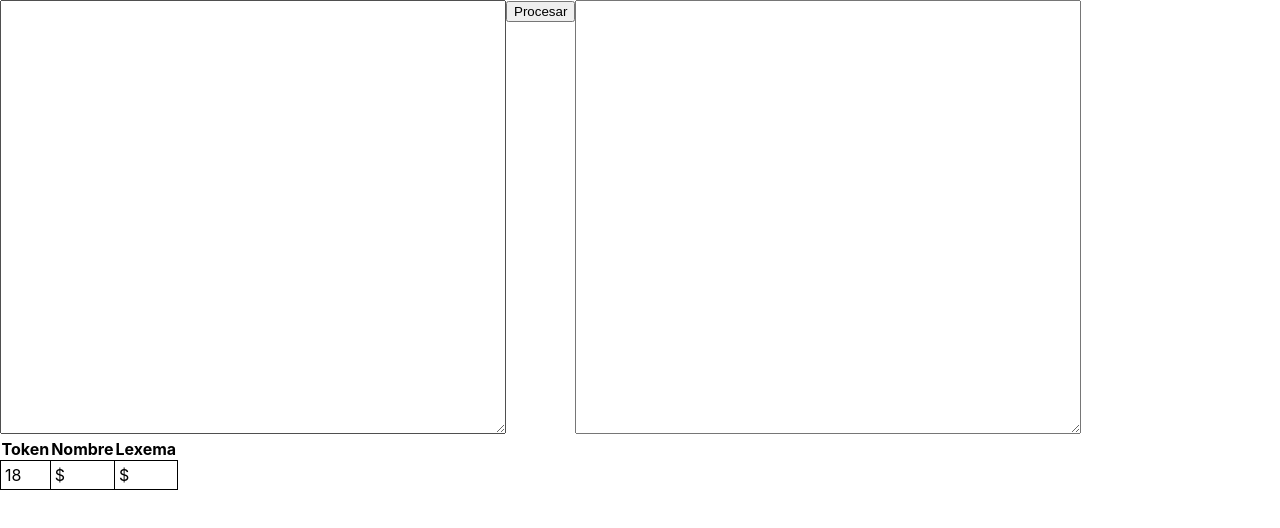
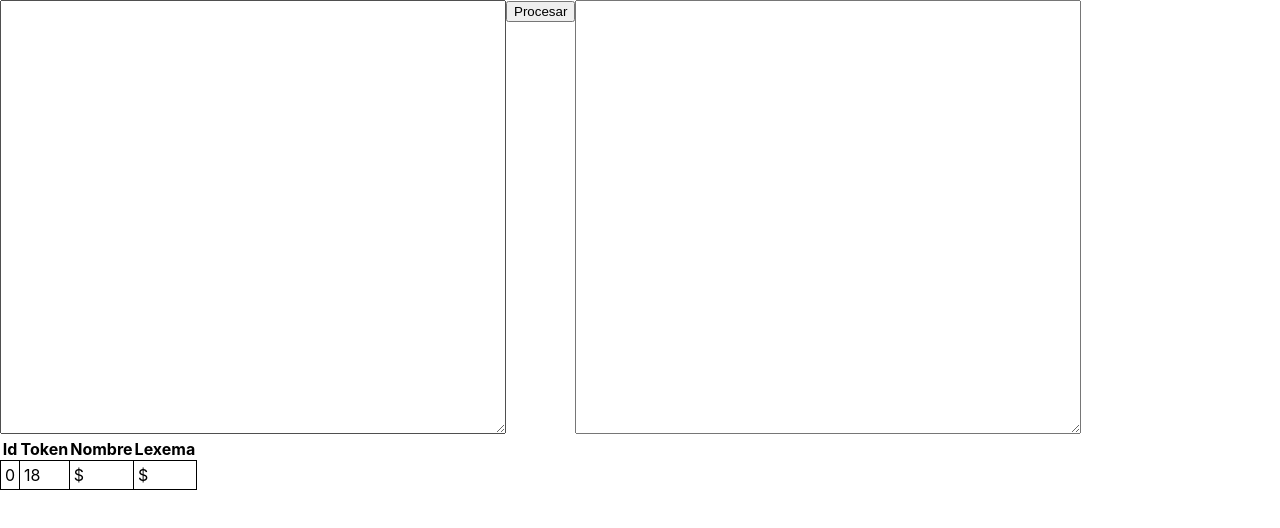
Before and after one commit to AngelMarcelino/compilador-seminario-traductores, a React (Create React App) app: page / in a window 1280 px wide. Both pictures are taken after a click on the button "Procesar". Shown: the top 528 px of the page. Built offline with nearby package versions, Linux system fonts and the light colour scheme.

Commit message:
Add index column

```diff
--- a/src/components/Grid.tsx
+++ b/src/components/Grid.tsx
@@ -14,13 +14,15 @@ export default function Grid(props: GridProps) {
       <table style={{borderCollapse: 'collapse'}}>
         <thead>
           <tr>
+            <th>Id</th>
             <th>Token</th>
             <th>Nombre</th>
             <th>Lexema</th>
           </tr>
         </thead>
         <tbody>
-          {props.tokens.map(r => <tr style={{}}>
+          {props.tokens.map((r, i) => <tr style={{}}>
+            <td>{i}</td>
             <td>{r.tokenId}</td>
             <td>{r.name}</td>
             <td>{r.lexeme}</td>
```
